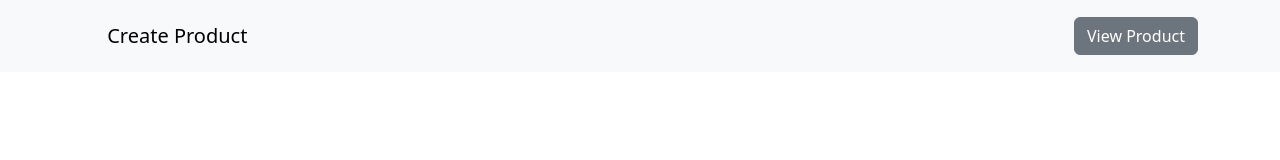
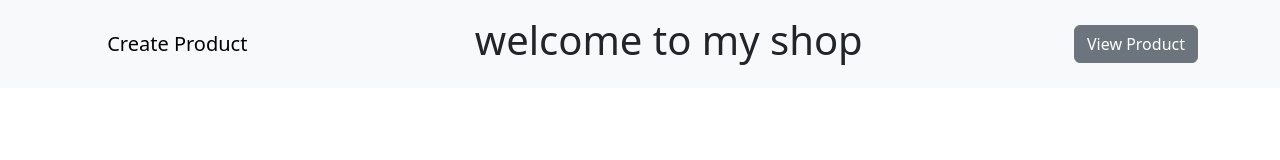
Before and after one commit to nroV/django-react, a React (Create React App) app: page / in a window 1280 px wide. Shown: the top 160 px of the page. Built offline with nearby package versions, Linux system fonts and the light colour scheme; some icons are missing.

Commit message:
add welcome

```diff
--- a/src/component/MyNavBar.js
+++ b/src/component/MyNavBar.js
@@ -9,6 +9,7 @@ function MyNavBar() {
     <Navbar expand="lg" className="bg-body-tertiary p-3">
       <Container>
         <Navbar.Brand href="/"><FaPagelines/> Create Product</Navbar.Brand>
+        <h1>welcome to my shop</h1>
 
 
       <div className="languague-picker">
```
